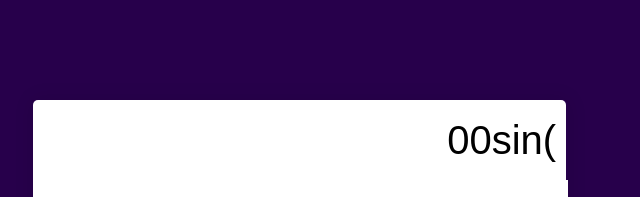
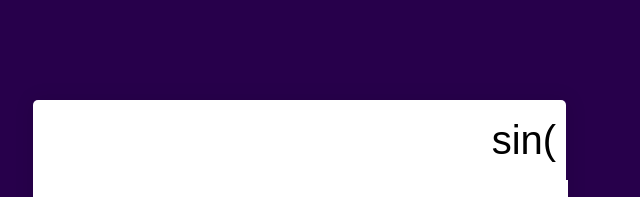
Before and after one commit to Scorpkalyan/Calculator, a plain HTML site: page index.html in a window 1280 px wide. Both pictures are taken after a click on the button "Sin". Shown: the top 197 px of the page, 0-640 px from the left. Drawn offline with Linux system fonts and the light colour scheme.

Commit message:
Minor Fixes

```diff
--- a/index.html
+++ b/index.html
@@ -80,12 +80,12 @@
 
         buttons.forEach(function (btn) {
             btn.addEventListener('click', function (event) {
-                // console.log(/(?:\.)(?!.*(?:\+|\-|\*|\/))/.test(screen.value))
-                if (screen.value === "0") {
+                let value = event.target.dataset.number;
+                if (screen.value === "0" || screen.value==="00" || screen.value === "error") {
 
-                    screen.value = event.target.dataset.number;
+                    screen.value = value;
                 }
-                else if (event.target.dataset.number == '.' && /(?:\.)(?!.*(?:\+|\-|\*|\/))/.test(screen.value)) {
+                else if (value == '.' && /(?:\.)(?!.*(?:\+|\-|\*|\/))/.test(screen.value)) {
                     return
                 }
                 else {
```
